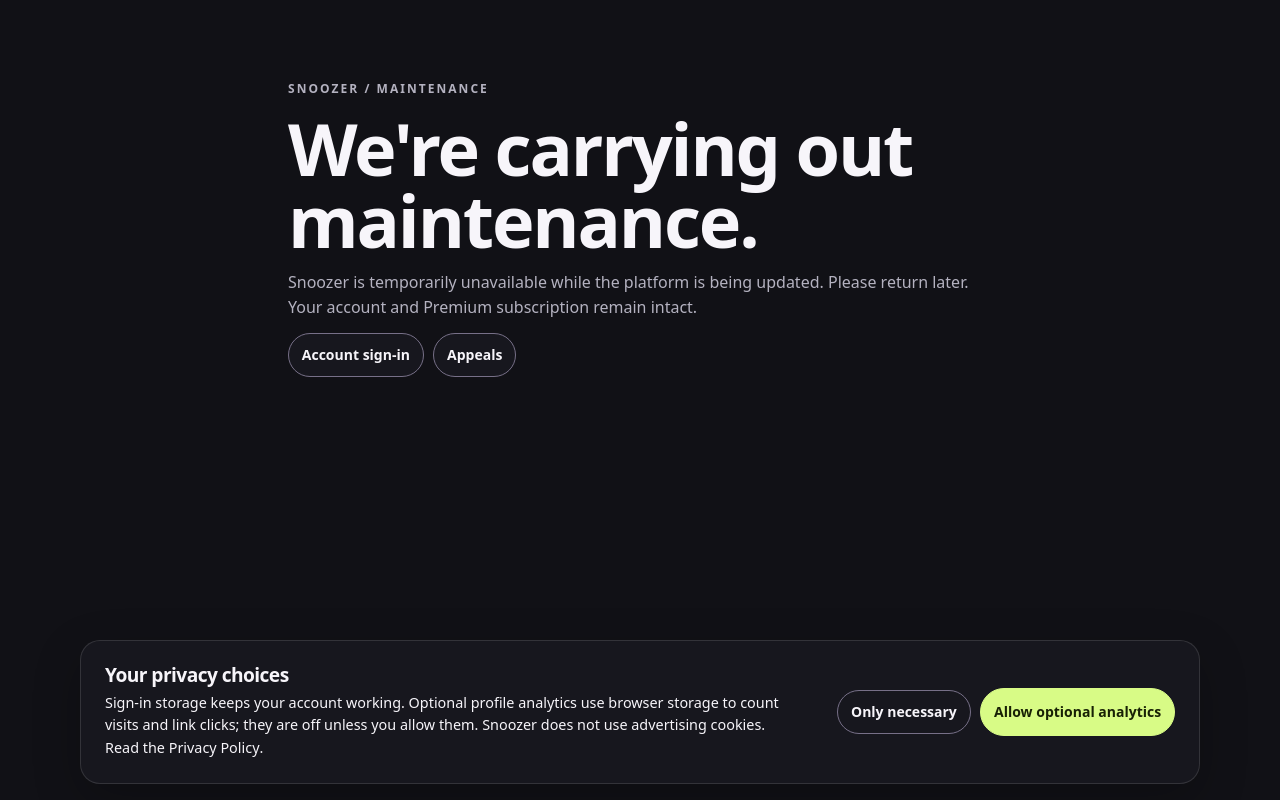
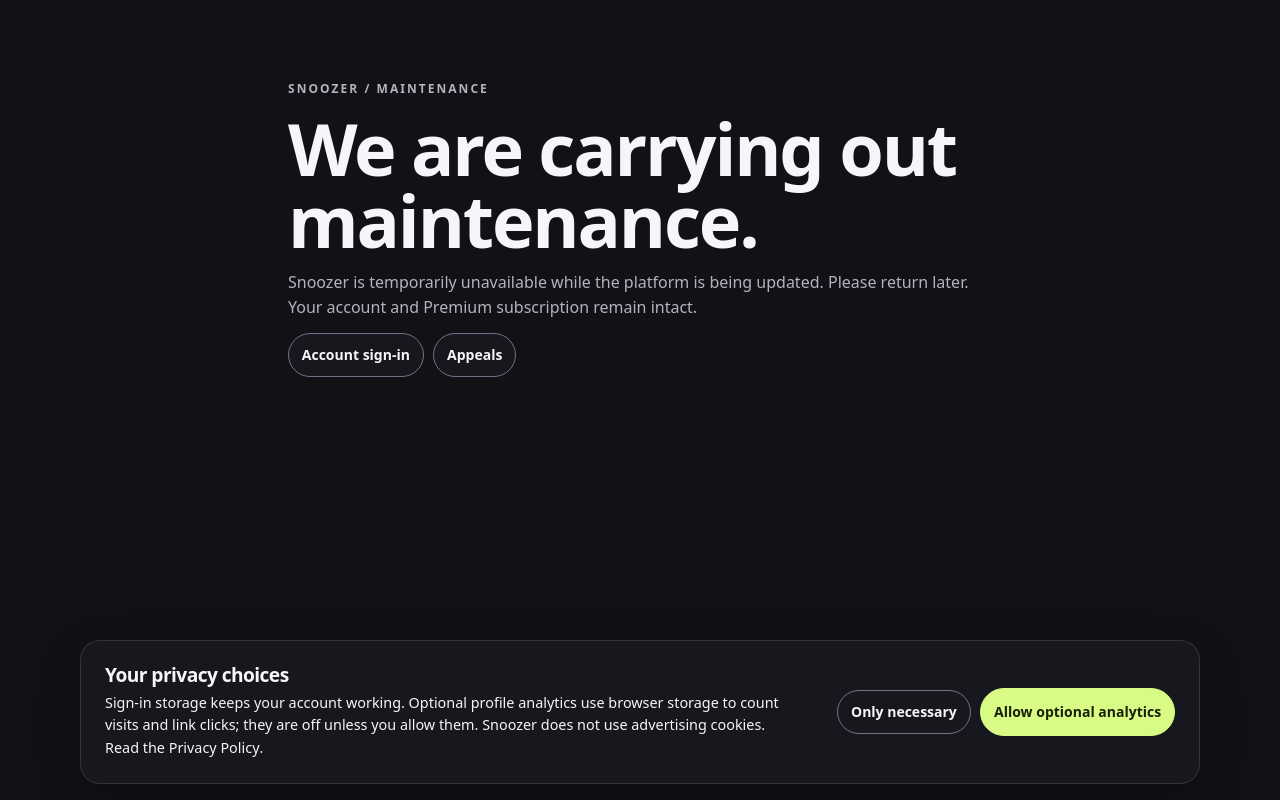
Before and after one commit to Truwty/snoozer-uk, a Next.js app: page /maintenance in a window 1280 px wide. Built offline with nearby package versions, Linux system fonts and the light colour scheme; no server answers.

Commit message:
fix: escape maintenance page copy for JSX lint

```diff
--- a/src/app/maintenance/page.tsx
+++ b/src/app/maintenance/page.tsx
@@ -5,7 +5,7 @@ export const dynamic = "force-dynamic";
 export default function MaintenancePage() {
  return <main className="shell stack" style={{paddingTop:"5rem",maxWidth:"44rem"}}>
   <p className="eyebrow">SNOOZER / MAINTENANCE</p>
-  <h1>We're carrying out maintenance.</h1>
+  <h1>We are carrying out maintenance.</h1>
   <p className="muted">Snoozer is temporarily unavailable while the platform is being updated. Please return later. Your account and Premium subscription remain intact.</p>
   <div className="actions"><Link className="button small" href="/sign-in">Account sign-in</Link><Link className="button small" href="/appeal">Appeals</Link></div>
  </main>;
```
